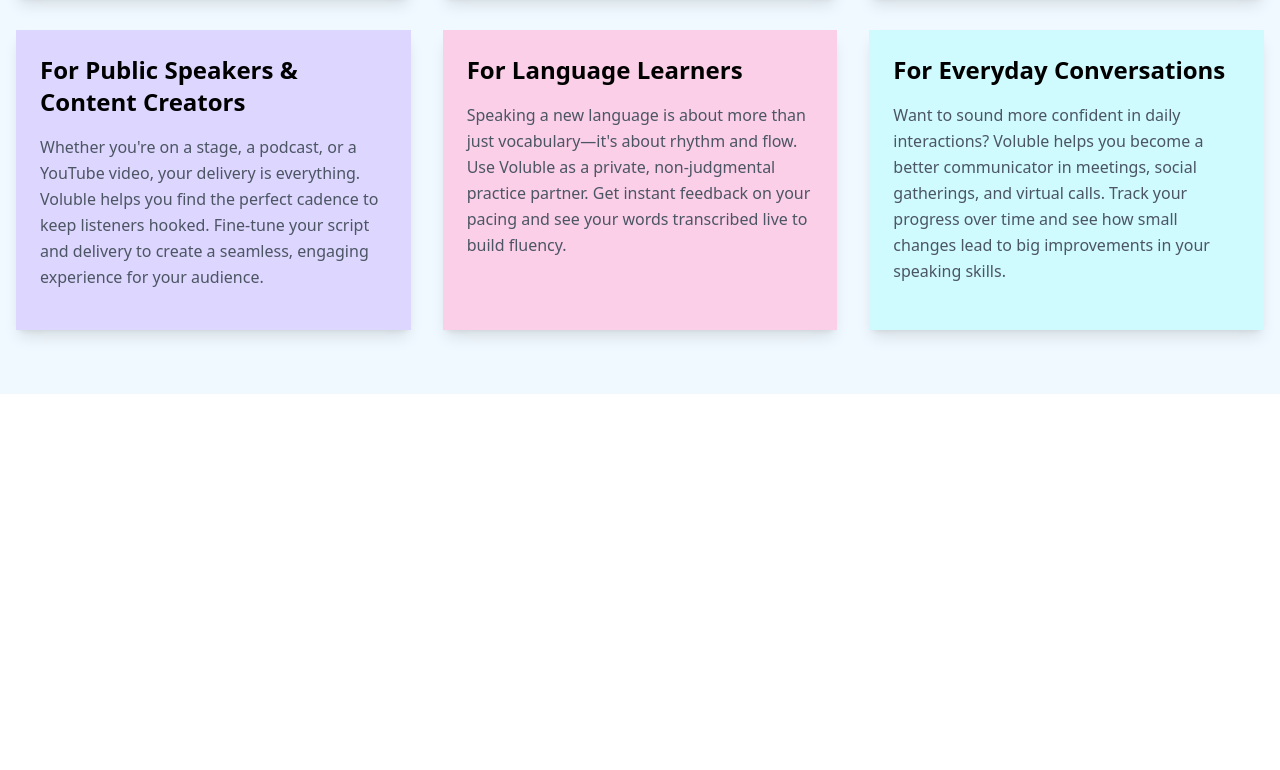
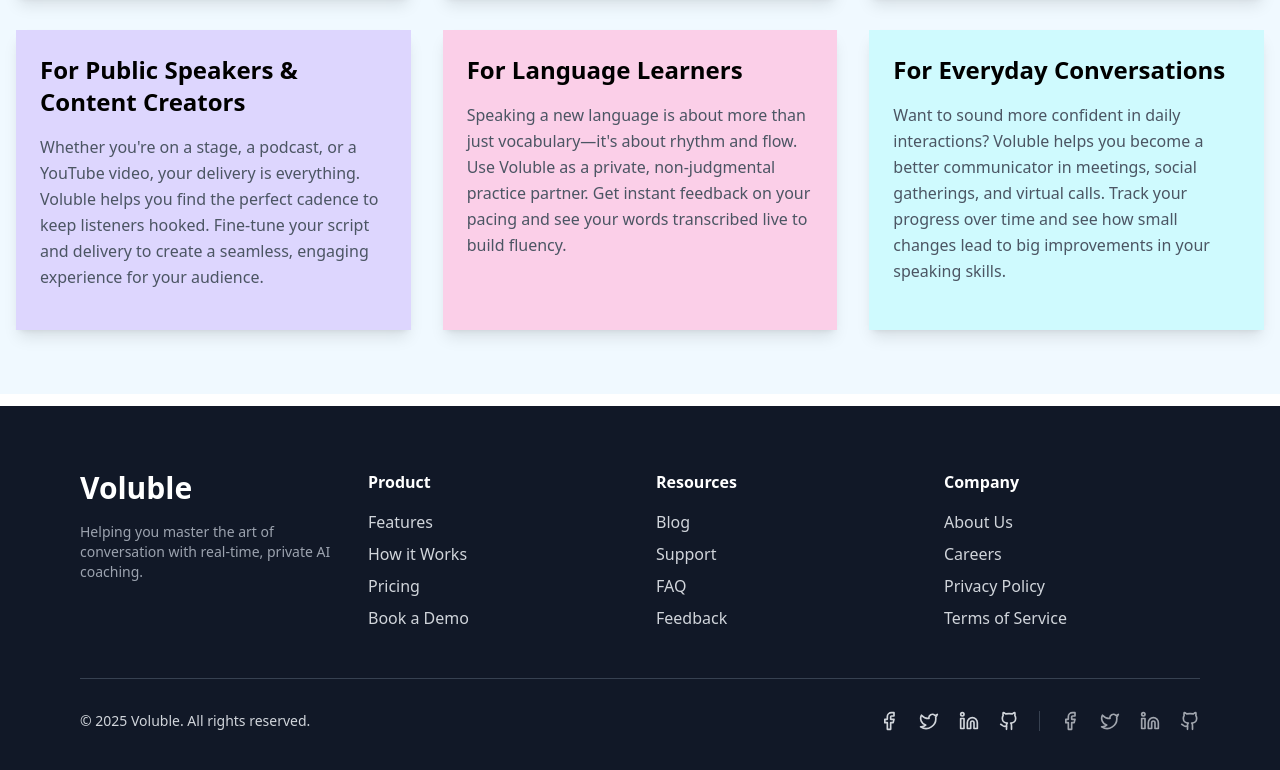
Before and after one commit to manankasturia/voluble, a React (Create React App) app in the folder frontend/: page /usecases in a window 1280 px wide. Shown: the part 982-1752 px from the top of the page. Before the commit the page ends 1376 px from the top, so only its background shows below. Built offline with nearby package versions, Linux system fonts and the light colour scheme.

Commit message:
icon change & other minor changes

```diff
--- a/frontend/package.json
+++ b/frontend/package.json
@@ -8,6 +8,7 @@
     "@testing-library/react": "^16.3.0",
     "@testing-library/user-event": "^13.5.0",
     "framer-motion": "^12.23.24",
+    "lucide-react": "^0.546.0",
     "react": "^19.2.0",
     "react-dom": "^19.2.0",
     "react-router-dom": "^7.9.4",
--- a/frontend/src/components/Pricing/Pricing.js
+++ b/frontend/src/components/Pricing/Pricing.js
@@ -1,6 +1,7 @@
 import React from "react";
 import Navbar from "../Navbar/Navbar.js";
 import Card from "./Card.js";
+import Footer from "../Footer/Footer.js";
 
 const Pricing = () => {
   const pricingPlans = [
@@ -30,6 +31,7 @@ const Pricing = () => {
   ];
 
   return (
+    <>
       <div className="w-full flex flex-col items-center min-h-screen bg-violet-50">
         <Navbar />
         <h1 className="text-5xl font-bold text-indigo-900 mt-12 mb-8">
@@ -47,6 +49,8 @@ const Pricing = () => {
           ))}
         </div>
       </div>
+      <Footer />
+    </>
   );
 };
 
--- a/frontend/src/components/UseCases/UseCases.js
+++ b/frontend/src/components/UseCases/UseCases.js
@@ -2,14 +2,18 @@ import React from "react";
 import Navbar from "../Navbar/Navbar.js";
 import Top from "./Top.js";
 import Bottom from "./Bottom.js";
+import Footer from "../Footer/Footer.js";
 
 const UseCases = () => {
   return (
-    <div className="w-full flex flex-col justify-center items-center min-h-screen bg-sky-50">
-      <Navbar />
-      <Top />
-      <Bottom />
-    </div>
+    <>
+      <div className="w-full flex flex-col justify-center items-center min-h-screen bg-sky-50">
+        <Navbar />
+        <Top />
+        <Bottom />
+      </div>
+      <Footer />
+    </>
   );
 };
 
```
Also changed, not shown: frontend/src/assets/voluble_icon.png, 1 other file (tests, documents, lock files or other folders). Lines whose indentation alone changed are shown as unchanged.
